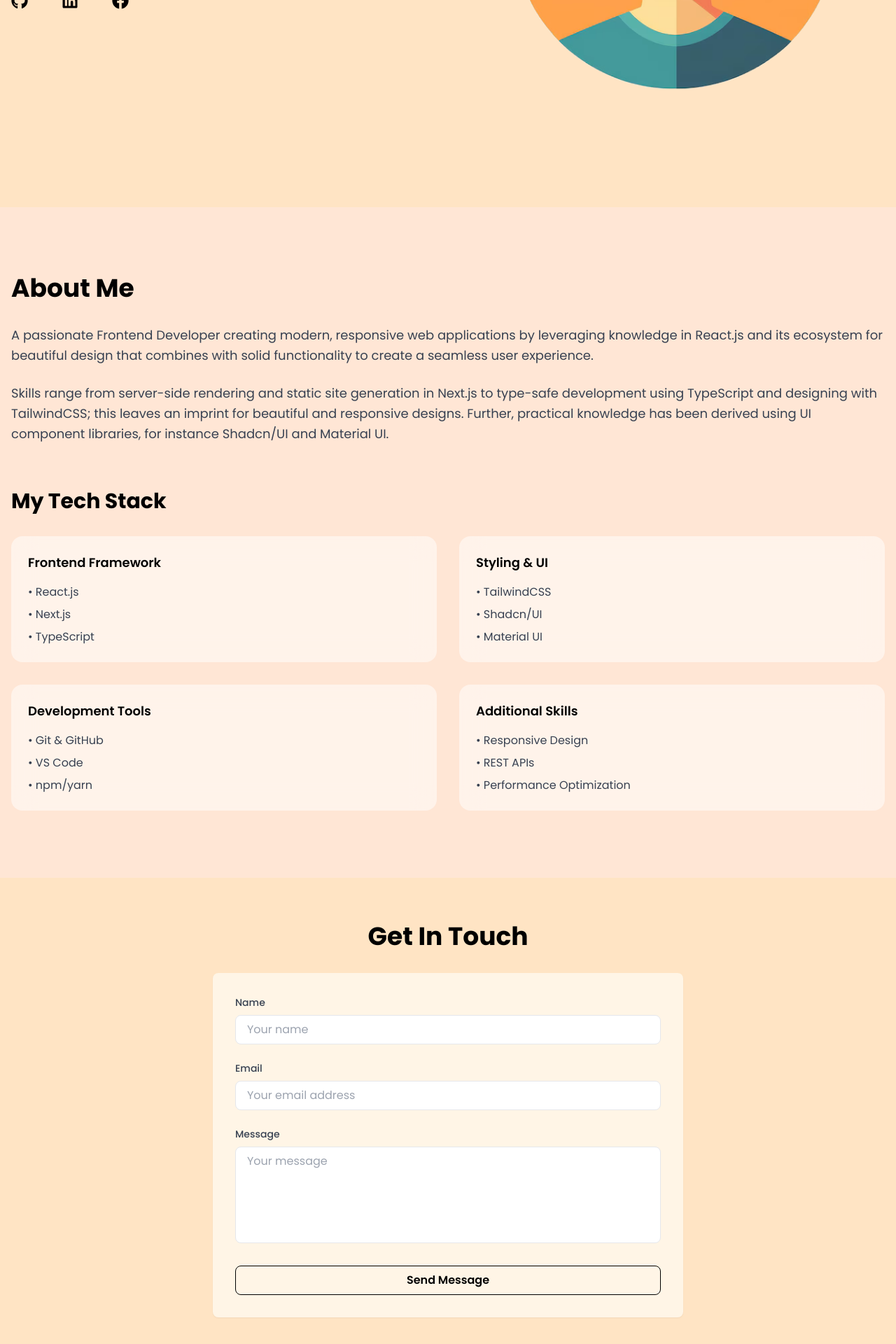
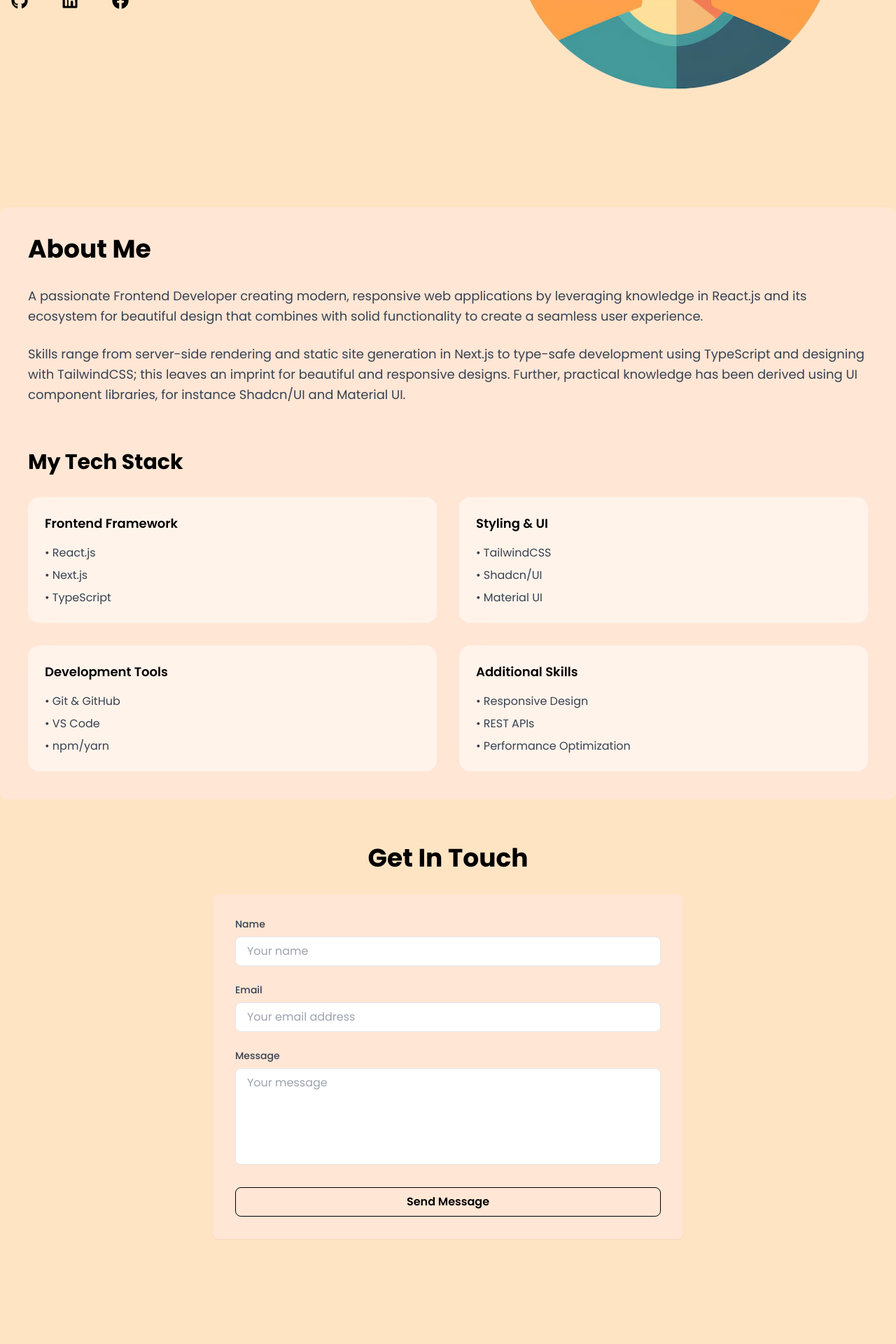
Before and after one commit to ItzAkmal97/web-developer-portfolio-main, a React (Vite) app: page / in a window 1280 px wide. Shown: the part 578-2498 px from the top of the page at 70% size. After the commit the page ends 2412 px from the top, so only its background shows below. Built offline with nearby package versions, Linux system fonts and the light colour scheme.

Commit message:
Bug fixes

```diff
--- a/src/components/About.tsx
+++ b/src/components/About.tsx
@@ -2,9 +2,9 @@ import {Element} from 'react-scroll';
 const About = () => {
     return (
         <Element name="about">
-            <section className="container mx-auto px-4 py-16 md:py-24 bg-[#ffe6d5]">
+            <section className="container mx-auto px-4 py-10 md:py-4 rounded-xl bg-[#ffe6d5]">
         {/* About Me Section */}
-        <div className="max-w-7xl mx-auto">
+        <div className="max-w-7xl mx-auto p-6">
           <h2 className="text-2xl md:text-3xl lg:text-4xl font-bold mb-8">About Me</h2>
 
           <div className="space-y-6 text-gray-700">
--- a/src/components/Contact.tsx
+++ b/src/components/Contact.tsx
@@ -12,7 +12,7 @@ const Contact: React.FC = () => {
 
         <form
           onSubmit={handleSubmit}
-          className="flex flex-col gap-6 bg-[#fff5e6] p-8 rounded-lg shadow-sm"
+          className="flex flex-col gap-6 bg-[#ffe6d5] p-8 rounded-lg shadow-sm"
         >
           <div className="flex flex-col gap-2">
             <label
```
